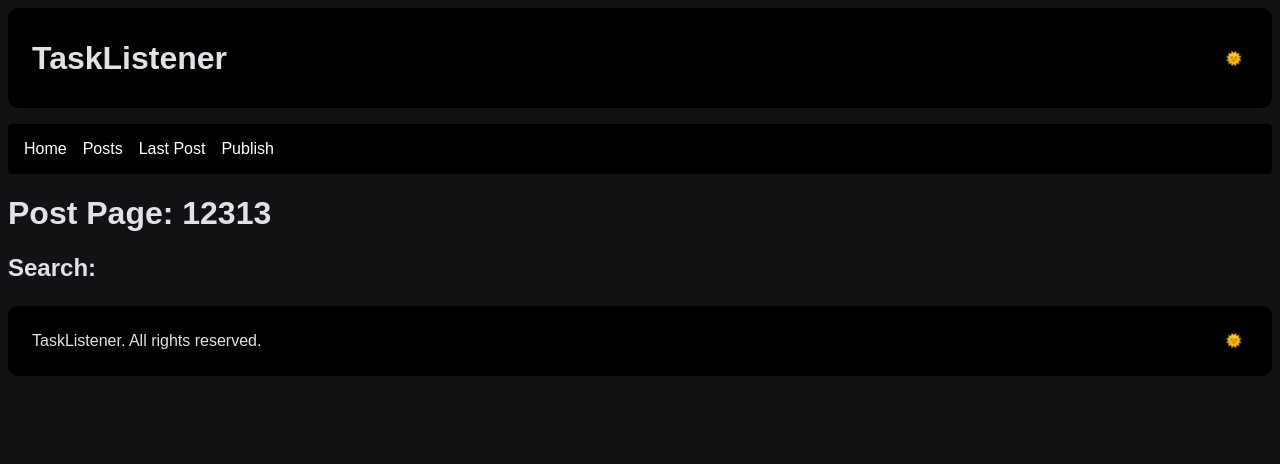
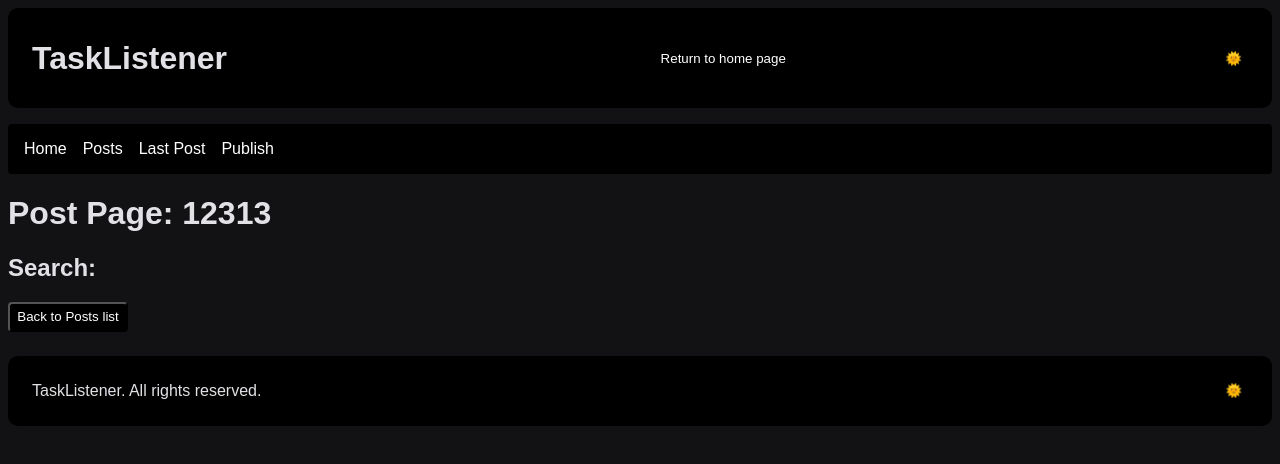
Before and after one commit to gregsvieira/react-fundamentals, a React app: page /posts/12313 in a window 1280 px wide. Shown: the top 464 px of the page. Built offline with nearby package versions, Linux system fonts and the light colour scheme.

Commit message:
useHistory to navigate

```diff
--- a/src/components/Header/index.js
+++ b/src/components/Header/index.js
@@ -1,4 +1,5 @@
 import React, { useContext } from 'react';
+import { useHistory } from "react-router-dom";
 
 import { Container } from './styles';
 
@@ -7,9 +8,16 @@ import { AppContext } from '../../App';
 export default function Header() {
   const [handleToggleTheme, theme] = useContext(AppContext);
 
+  const history = useHistory();
+
+  function handleNavigate(){
+    history.push('/')
+  }
+
   return (
     <Container>
       <h1>TaskListener</h1>
+      <button onClick={handleNavigate} style={{ color: '#fff'}}>Return to home page</button>
       <button
         type="button"
         onClick={handleToggleTheme}>
--- a/src/pages/Post/index.js
+++ b/src/pages/Post/index.js
@@ -1,41 +1,34 @@
 import React, { useMemo } from "react";
-import { useParams, useLocation } from "react-router-dom";
+import { useParams, useLocation, useHistory } from "react-router-dom";
 
-// export default function Post(){
+export default function Post(){
 
-//   const { id } = useParams();
-//   const { search } = useLocation();
+  const { id } = useParams();
+  const { search } = useLocation();
+  const history = useHistory();
 
-//   const queryParams = useMemo(() => new URLSearchParams(search), [search])
+  const queryParams = useMemo(() => new URLSearchParams(search), [search])
 
-//   return(
-//     <>
-//       <h1>Post Page: {id} </h1>
-//       <h2>Search: {queryParams.get('myQueryParam')}</h2>
-//     </>
-//   )
-// }
-
-
-export default class Post extends React.Component{
-  constructor(props){
-    super(props);
-    this.paramId = this.props.match.params.id;
-
-    const { search } = this.props.location;
-    this.queryParams = new URLSearchParams(search);
+  function handleNavigate(){
+    history.push('/posts')
   }
 
-  render() {
-    console.log(this.queryParams.get('myQueryParam'));
-
-    return (
-      <>
-        <h1>Post Page: {this.paramId}</h1>
-        <h2>
-          Search: {this.queryParams.get('myQueryParam')}
-        </h2>
-      </>
-    )
-  }
+  return(
+    <>
+      <h1>Post Page: {id} </h1>
+      <h2>Search: {queryParams.get('myQueryParam')}</h2>
+      <button
+        onClick={handleNavigate}
+        style={{
+          backgroundColor: '#000',
+          color: '#fff',
+          width: '120px',
+          height: '30px',
+          borderRadius: '4px'
+        }}
+      >
+        Back to Posts list
+      </button>
+    </>
+  )
 }
```
